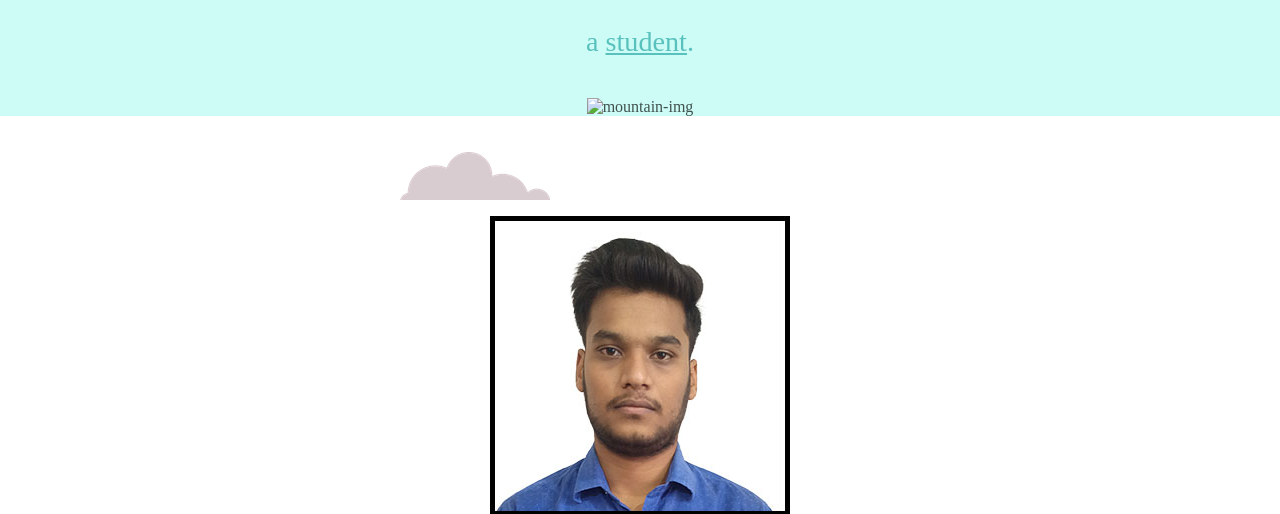
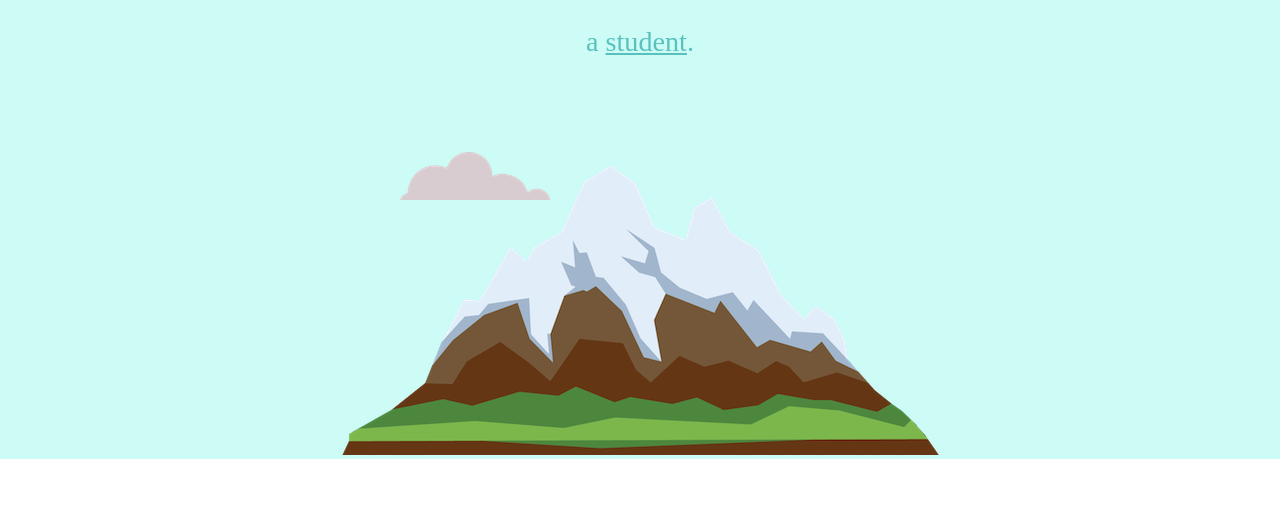
Before and after one commit to shubhamkumaar/personal-site, a plain HTML site: page index.html in a window 1280 px wide. Shown: the part 300-814 px from the top of the page. Drawn offline with Linux system fonts and the light colour scheme.

Commit message:
Update index.html

```diff
--- a/index.html
+++ b/index.html
@@ -12,7 +12,7 @@
     <h1>I'm Shubham.</h1>
     <p class="para"> a <span class="student ">student</span>.</p>
     <img src="cloud.png"  class="bottom-cloud" alt="cloud-img">
-      <img src="images/mountain.png" class="mountain" alt="mountain-img">
+      <img src="mountain.png" class="mountain" alt="mountain-img">
   </div>
       <div class="middle-container">
         <div class="profile">
```
